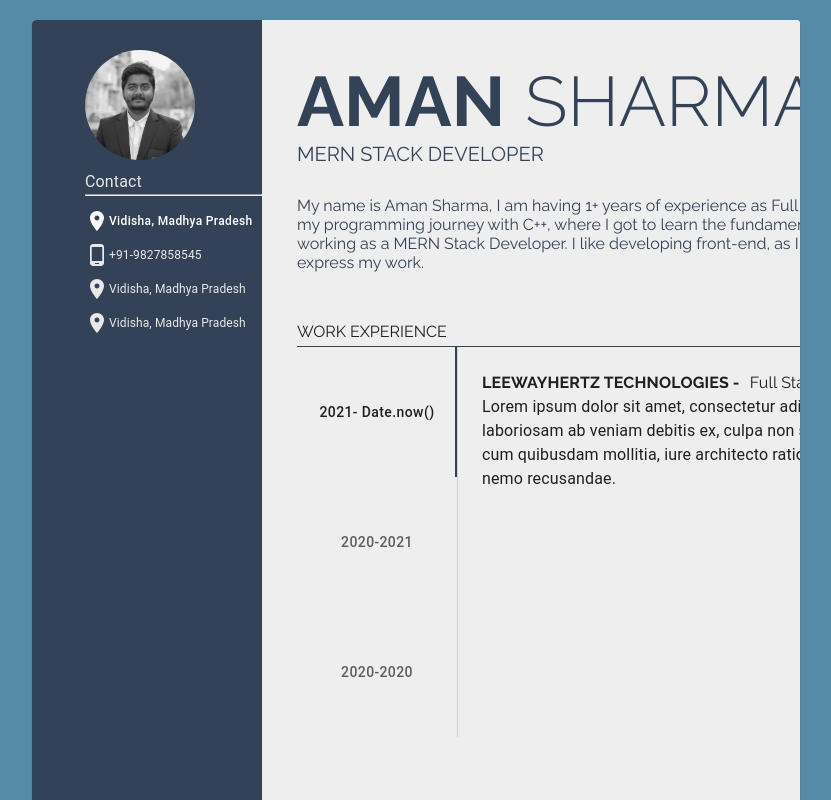
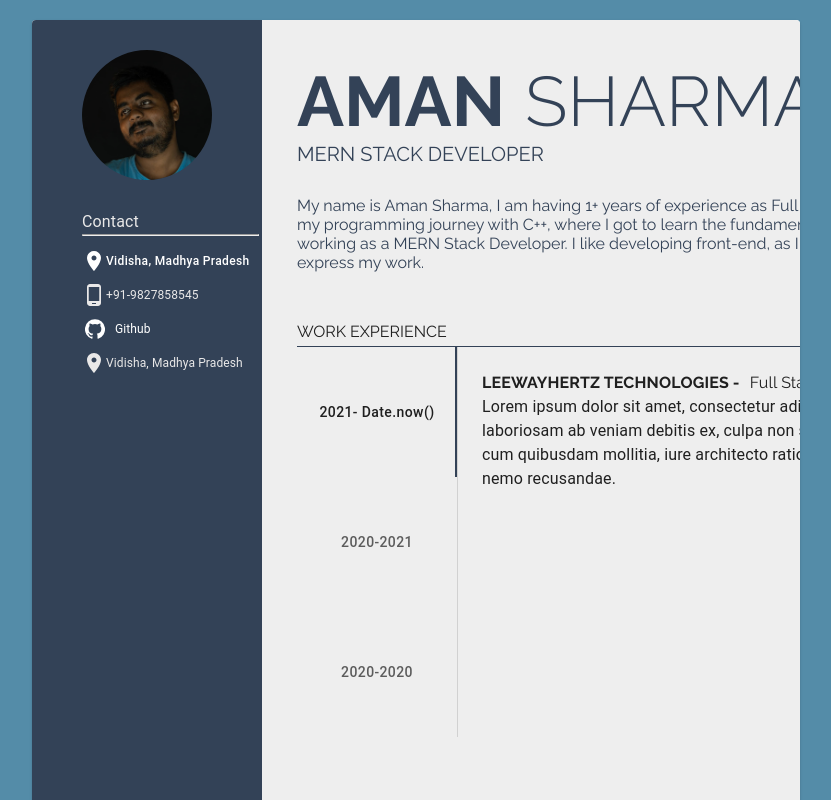
Before and after one commit to usernameofaman/ResumeX, a React (Create React App) app: page / in a window 1280 px wide. Shown: the top 800 px of the page, without its empty margins (224-1055 px from the left). Built offline with nearby package versions, Linux system fonts and the light colour scheme.

Commit message:
Updated Github Icon

```diff
--- a/src/Components/Resume/avatarContact.jsx
+++ b/src/Components/Resume/avatarContact.jsx
@@ -4,15 +4,52 @@ import LocationOnIcon from "@material-ui/icons/LocationOn";
 import PhoneAndroidIcon from "@material-ui/icons/PhoneAndroid";
 import GitHubIcon from '@material-ui/icons/GitHub';
 // Material UI
+import { withStyles } from "@material-ui/core/styles";
 import Popover from '@material-ui/core/Popover';
 import Button from '@material-ui/core/Button';
 import { makeStyles } from "@material-ui/core/styles";
+import Dialog from "@material-ui/core/Dialog";
+import MuiDialogTitle from "@material-ui/core/DialogTitle";
+import IconButton from "@material-ui/core/IconButton";
+import CloseIcon from "@material-ui/icons/Close";
+import Typography from "@material-ui/core/Typography";
 // import Card from "@material-ui/core/Card";
-import Typography from "@material-ui/core/Typography";
 // Google Map
 import GoogleMapReact from 'google-map-react';
 // Styled Components
 import styled from "styled-components";
+
+
+const styles = (theme) => ({
+  root: {
+    margin: 0,
+    padding: theme.spacing(2)
+  },
+  closeButton: {
+    position: "absolute",
+    right: theme.spacing(1),
+    top: theme.spacing(1),
+    color: theme.palette.grey[500]
+  }
+});
+
+const DialogTitle = withStyles(styles)((props) => {
+  const { children, classes, onClose, ...other } = props;
+  return (
+    <MuiDialogTitle disableTypography className={classes.root} {...other}>
+      <Typography variant="h6">{children}</Typography>
+      {onClose ? (
+        <IconButton
+          aria-label="close"
+          className={classes.closeButton}
+          onClick={onClose}
+        >
+          <CloseIcon />
+        </IconButton>
+      ) : null}
+    </MuiDialogTitle>
+  );
+});
 
 const useStyles = makeStyles({
   card: {
@@ -54,15 +91,15 @@ const useStyles = makeStyles({
 
 
 const PhotoContainer = styled.div`
-  height: 110px;
-  width: 110px;
-  margin: 30px 50px 10px 0px;
+  height: 130px;
+  width: 130px;
+  margin: 30px 50px 30px 0px;
 `;
 const ProfilePicture = styled.img`
   border-radius: 50%;
   height: 100%;
   width: 100%;
-  filter: grayscale(10);
+  /* filter: grayscale(10); */
 `;
 const ContactSection = styled.div`
   display: flex;
@@ -87,9 +124,8 @@ const Map = ({ text }) => <div>{text}</div>;
 
 export default function AvatarContact() {
   const classes = useStyles();
-
+  // Address Pop Over
   const [anchorEl, setAnchorEl] = React.useState(null);
-
   const handleClick = (event) => {
     if (anchorEl === event.currentTarget) {
       console.log("Target")
@@ -103,12 +139,18 @@ export default function AvatarContact() {
 
   const open = Boolean(anchorEl);
   const id = open ? 'simple-popover' : undefined;
+  // GitHub PopOver
 
+  const [gitHub, setGitHub] = React.useState(false);
+
+  const handleGitHub = () => {
+    setGitHub(!gitHub);
+  };
 
   return (
     <div>
       <PhotoContainer>
-        <ProfilePicture src="/images/profile.jpg" alt="profile" />
+        <ProfilePicture src="/images/profile_3.jpg" alt="profile" />
       </PhotoContainer>
       <ContactSection>
         <Typography>Contact</Typography>
@@ -154,10 +196,25 @@ export default function AvatarContact() {
           <Typography className={classes.f12}>+91-9827858545</Typography>
         </FlexRow>
         <FlexRow>
-          <LocationOnIcon />
-          <Typography className={classes.f12}>
-            Vidisha, Madhya Pradesh
+        <Button className={`${classes.f12} ${classes.button}`} aria-controls="simple-menu" aria-haspopup="true"  onClick={handleGitHub}>
+          <GitHubIcon style={{ width: "20px", marginLeft:"3px"}} />
+          <Typography style={{ marginLeft: "10px" }} className={classes.f12}>
+            Github
           </Typography>
+          </Button>
+          <div>
+
+            <Dialog
+              onClose={handleGitHub}
+              aria-labelledby="customized-dialog-title"
+              open={gitHub}
+            >
+              <DialogTitle id="customized-dialog-title" onClose={handleGitHub}>
+                Github OverView
+              </DialogTitle>
+              Here we can write about Github Projects
+            </Dialog>
+          </div>
         </FlexRow>
         <FlexRow>
           <LocationOnIcon />
```
Also changed, not shown: public/images/profile_2.jpg (added), public/images/profile_3.jpg (added).
